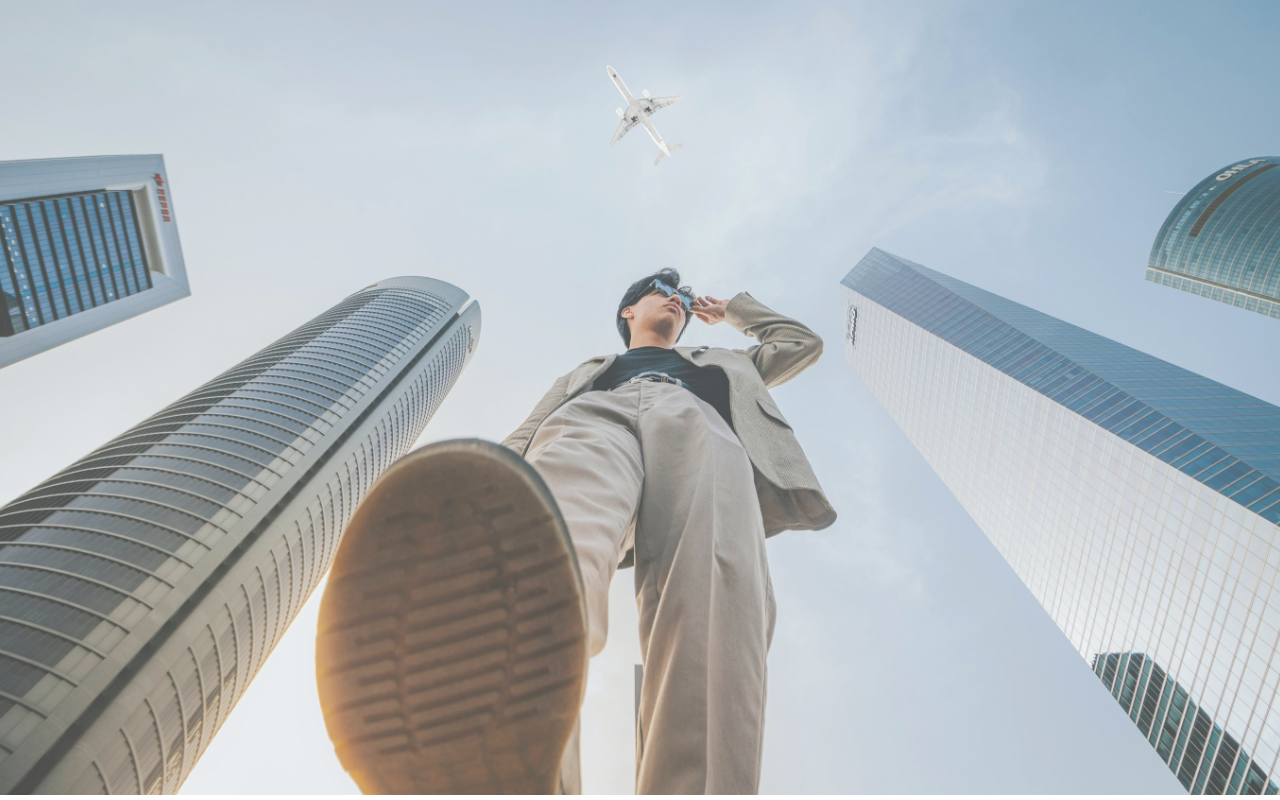
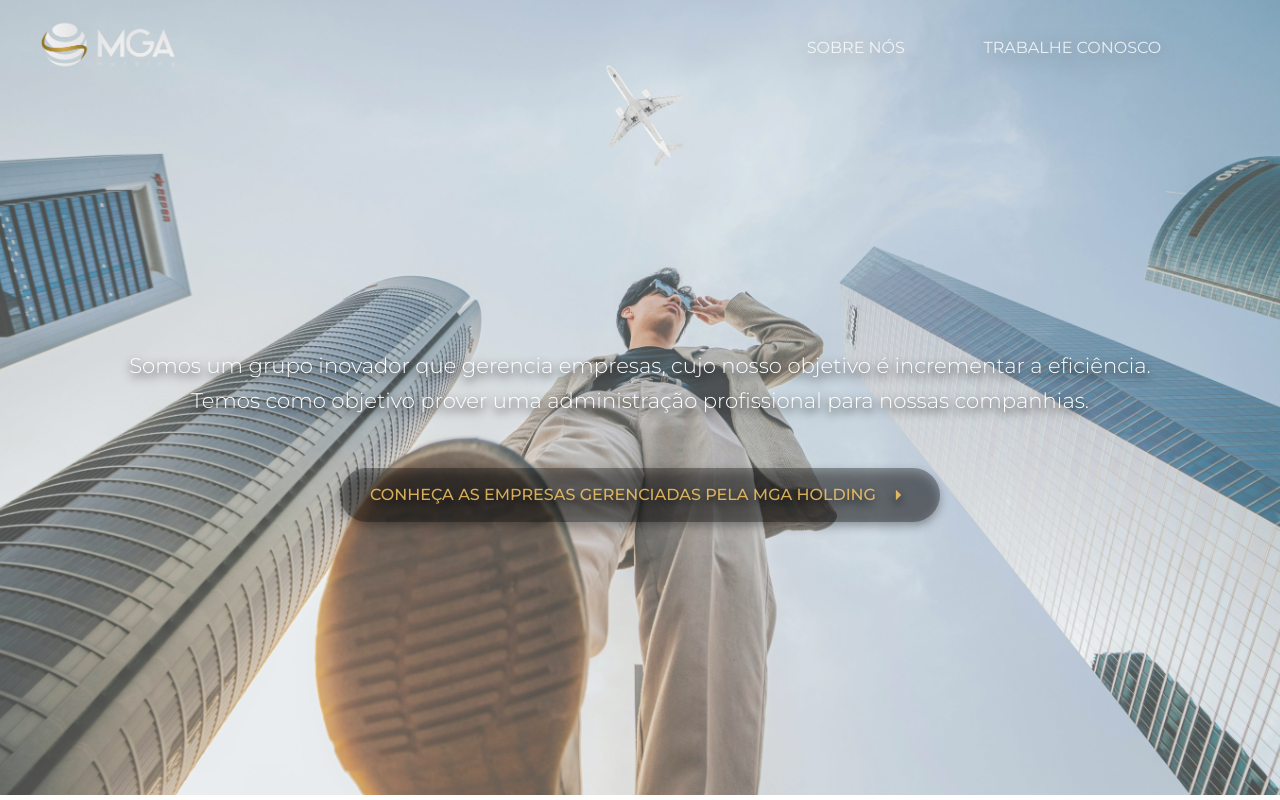
Before and after one commit to mgabrazil/mgaholdingv2, a React (Create React App) app in the folder frontend/: page /aboutus in a window 1280 px wide. Before the commit this address had no page. Built offline with nearby package versions, Linux system fonts and the light colour scheme.

Commit message:
CREATE header and About Us page

```diff
--- a/frontend/public/index.html
+++ b/frontend/public/index.html
@@ -10,11 +10,16 @@
       content="Web site created using create-react-app"
     />
 
+    <!-- FONTS-->
     <link rel="preconnect" href="https://fonts.googleapis.com">
     <link rel="preconnect" href="https://fonts.gstatic.com" crossorigin>
     <link href="https://fonts.googleapis.com/css2?family=Montserrat:ital,wght@0,100..900;1,100..900&display=swap" rel="stylesheet">
 
     <link rel="apple-touch-icon" href="%PUBLIC_URL%/logo192.png" />
+
+    <!-- ICONS -->
+    <link rel="stylesheet" href="https://fonts.googleapis.com/css2?family=Material+Symbols+Outlined:opsz,wght,FILL,GRAD@20..48,100..700,0..1,-50..200&icon_names=arrow_right" />
+
     <!--
       manifest.json provides metadata used when your web app is installed on a
       user's mobile device or desktop. See https://developers.google.com/web/fundamentals/web-app-manifest/
--- a/frontend/src/components/Header.js
+++ b/frontend/src/components/Header.js
@@ -1,9 +1,29 @@
+import { Link } from "react-router-dom";
+
+import headerCircle from "../assets/logo-circle.png";
+import headerLogo from "../assets/logo-mgasingle.png";
+
 import "../styles/header.css";
 
 export default function Header(){
     return(
-        <header>
+        <header className="header-section">
+            <div className="header-container">
 
+                <div className="header-logo-container">
+
+                    <img src={headerCircle} id="header-circle" />
+                    <img src={headerLogo}  id="header-logo"/>
+
+                </div>
+
+                <div className="header-options-container">
+
+                    <Link to="/aboutus">Sobre Nós</Link>
+                    <Link to="mailto:rh@mgabrazil.com">Trabalhe Conosco</Link>
+
+                </div>
+            </div>
         </header>
     )
 }
--- /dev/null
+++ b/frontend/src/pages/About/index.js
@@ -0,0 +1,22 @@
+import { Link } from "react-router-dom";
+
+import "../../styles/about.css";
+
+export default function About(){
+    return(
+        <section className="about-section">
+            <div className="about-container">
+
+                <div className="about-info">
+                    <p> Somos um grupo inovador que gerencia empresas, cujo nosso objetivo é incrementar a eficiência.</p>
+                    <p>Temos como objetivo prover uma administração profissional para nossas companhias.</p>
+                </div>
+
+                <div className="link-container">
+                    <Link to="/">Conheça as empresas gerenciadas pela MGA Holding</Link>
+                    <span class="material-symbols-outlined">arrow_right</span>
+                </div>
+            </div>
+        </section>
+    )
+}
--- a/frontend/src/pages/Home/index.js
+++ b/frontend/src/pages/Home/index.js
@@ -106,7 +106,7 @@ export default function Home(){
 
                         <div className="img-container-cards">
                             <img className="normal" src={cardMgaTour} />
-                            <img className="hover" src={logoMgaTour} />
+                            <img className="hover" id="cardLogoMgaTour" src={logoMgaTour} />
                         </div>
                     </Link>
 
@@ -123,7 +123,7 @@ export default function Home(){
 
                         <div className="img-container-cards">
                             <img className="normal" src={cardUnipaper} />
-                            <img className="hover" src={logoUnipaper} />
+                            <img className="hover" id="cardLogoUnipaper" src={logoUnipaper} />
                         </div>
                     </Link>
 
@@ -157,7 +157,7 @@ export default function Home(){
 
                         <div className="img-container-cards">
                             <img className="normal" src={cardSchoolTravel} />
-                            <img className="hover" src={logoSchoolTravel} />
+                            <img className="hover" id="cardLogoSchoolTravel" src={logoSchoolTravel} />
                         </div>
 
                     </Link>
--- a/frontend/src/routes/index.js
+++ b/frontend/src/routes/index.js
@@ -1,11 +1,13 @@
 import { Routes, Route } from "react-router-dom";
 
 import Home from '../pages/Home';
+import About from "../pages/About";
 
 export default function RoutesApp(){
     return(
         <Routes>
             <Route path="/" element={ <Home/> } />
+            <Route path="/aboutus" element={ <About/> } />
         </Routes>
     )
 }
--- /dev/null
+++ b/frontend/src/styles/about.css
@@ -0,0 +1,53 @@
+.about-section{
+    height: 85dvh;
+    width: 100dvw;
+    display: flex;
+    justify-content: center;
+    align-items: center;
+    color: white;
+    filter: drop-shadow(0px 4px 5px rgba(0, 0, 0, 1));
+}
+
+.about-container{
+    &{
+        padding: 120px;
+        text-align: center;
+        margin-bottom: 50px;
+        display: flex;
+        flex-direction: column;
+        align-items: center;
+    }
+
+    & a, span{
+        text-decoration: none;
+        color: rgba(255, 206, 101, 0.8);
+        font-weight: 500;
+    }
+}
+
+.about-info{
+    & {
+        font-weight: 350;
+        font-size: 2ch;
+        line-height: 2.5ch;
+        text-transform: none;
+        margin-bottom: 50px;
+    }
+}
+
+.link-container{
+    display: flex;
+    justify-content: center;
+    align-items: center;
+    width: fit-content;
+    padding: 15px 30px;
+    border-radius: 50px;
+    gap: 10px;
+    background-color: rgba(0, 0, 0, 0.315);
+    transition: 0.5s ease-in-out;
+    cursor: pointer;
+}
+
+.link-container:hover{
+    background-color: rgba(0, 0, 0, 0.603);
+}
--- a/frontend/src/styles/header.css
+++ b/frontend/src/styles/header.css
@@ -0,0 +1,45 @@
+.header-section{
+    position: fixed;
+    top: 0;
+    left: 0;
+    width: 100%;
+    height: 15dvh;
+}
+
+.header-container{
+    display: flex;
+    align-items: center;
+    justify-content: space-between;
+    padding: 20px 40px;
+}
+
+.header-logo-container{
+    & {
+
+    }
+    & #header-circle{
+        height: 50px;
+    }
+    & #header-logo{
+        height: 50px;
+    }
+}
+
+.header-options-container{
+    & {
+        width: 40vw;
+        display: flex;
+        justify-content: space-evenly;
+    }
+    a{
+        text-decoration: none;
+        color: rgba(255, 255, 255, 0.80);
+        filter: drop-shadow(0px 4px 10px rgba(0, 0, 0, 0.37));
+        transition: .3s ease-in-out;
+    }
+    a:hover{
+        scale: 1.02;
+        color: white;
+        font-weight: 500;
+    }
+}
--- a/frontend/src/styles/home.css
+++ b/frontend/src/styles/home.css
@@ -152,10 +152,9 @@ h1 {
         object-position: center;
         z-index: -1;
         background-color: rgba(0, 0, 0, 0.603);
-        padding: 28px;
     }
     & #cardLogoUsports {
-        padding-top: 40px;
+        padding: 50px;
     }
 
 }
```
